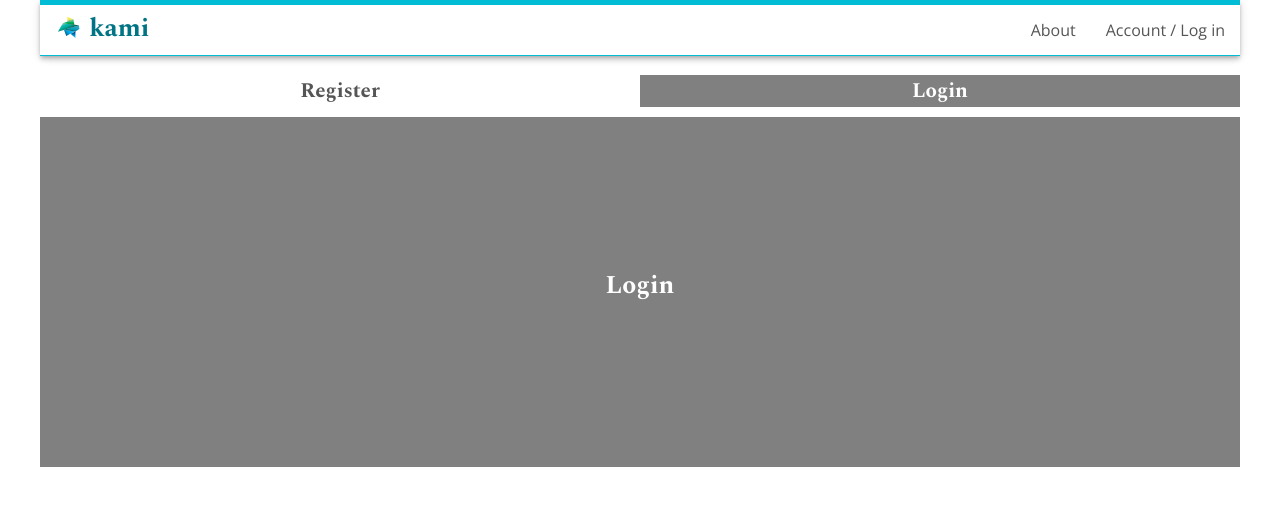
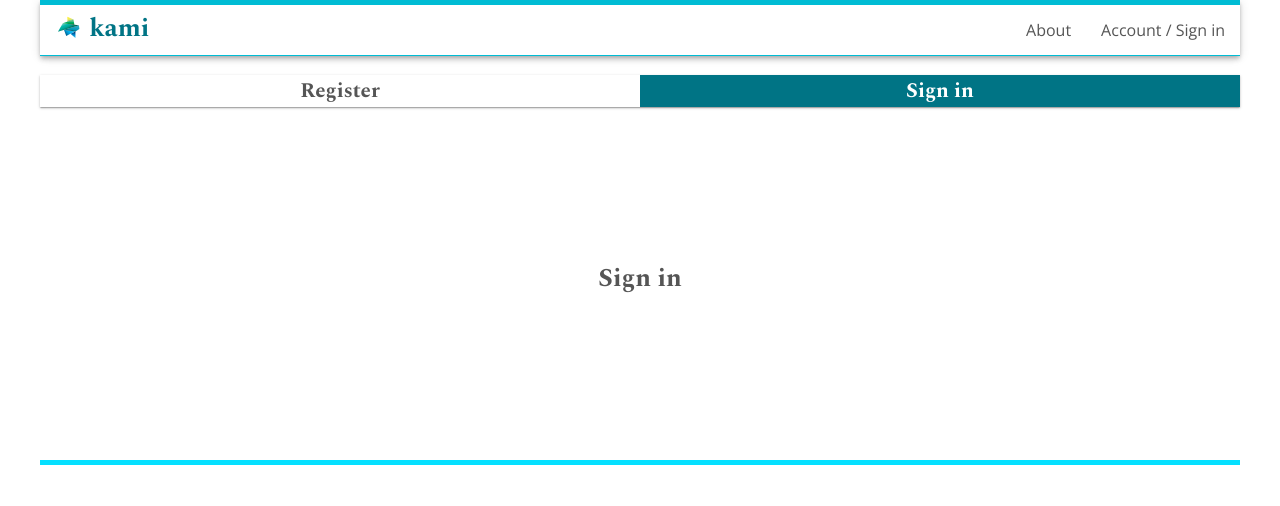
Before and after one commit to arturgvieira-zz/scratch, a React (Create React App) app: page /account in a window 1280 px wide. Shown: the top 506 px of the page. Built offline with nearby package versions, Linux system fonts and the light colour scheme; what apollo-client-preset, apollo-link-ws would draw is missing.

Commit message:
Edits for polish on tab component

```diff
--- a/src/components/header/index.js
+++ b/src/components/header/index.js
@@ -34,7 +34,7 @@ class Header extends Component {
                             About
                         </Link>
                         <Link to="/account" replace>
-                            Account / Log in
+                            Account / Sign in
                         </Link>
                     </nav>
                     <img
--- a/src/components/pages/account/account.css
+++ b/src/components/pages/account/account.css
@@ -8,6 +8,4 @@
     justify-content: center;
     align-items: center;
     height: 350px;
-    color: white;
-    background: gray;
 }
--- a/src/components/pages/account/components/tabs/index.js
+++ b/src/components/pages/account/components/tabs/index.js
@@ -44,7 +44,7 @@ class Tabs extends Component {
         const { titles, body } = this.state;
         return (
             <div className="Tabs">
-                <div className="titles">{titles}</div>
+                <div className="header elevation-1dp">{titles}</div>
                 <div className="body">{body}</div>
             </div>
         );
--- a/src/components/pages/account/components/tabs/tabs.css
+++ b/src/components/pages/account/components/tabs/tabs.css
@@ -3,13 +3,22 @@
     flex-direction: column;
 }
 
-.Tabs .titles {
-    flex-basis: 100%;
+.Tabs .header {
     display: flex;
     justify-content: space-around;
 }
 
-.Tabs .titles .active {
+.Tabs .header .titles {
+    flex-basis: 100%;
+    margin: 0;
+}
+
+.Tabs .header .titles.active {
     color: white;
-    background: grey;
+    background: #007485;
 }
+
+.Tabs .body {
+    margin: 3px 0;
+    border-bottom: #05e0ff 5px solid;
+}
--- a/src/components/pages/account/index.js
+++ b/src/components/pages/account/index.js
@@ -13,9 +13,9 @@ class Account extends Component {
                             <h2>Register</h2>
                         </section>
                     </Pane>
-                    <Pane label="Login" active>
+                    <Pane label="Sign in" active>
                         <section className="filler">
-                            <h2>Login</h2>
+                            <h2>Sign in</h2>
                         </section>
                     </Pane>
                 </Tabs>
```
